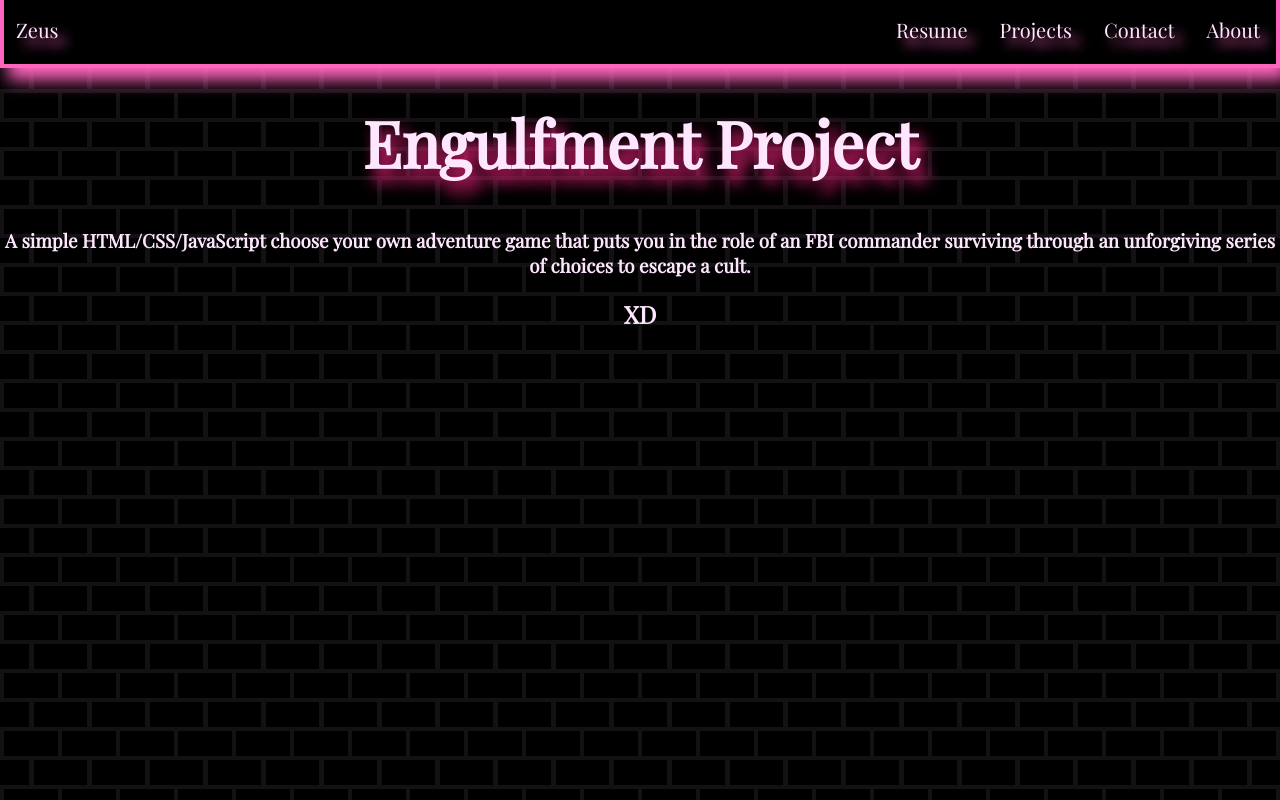
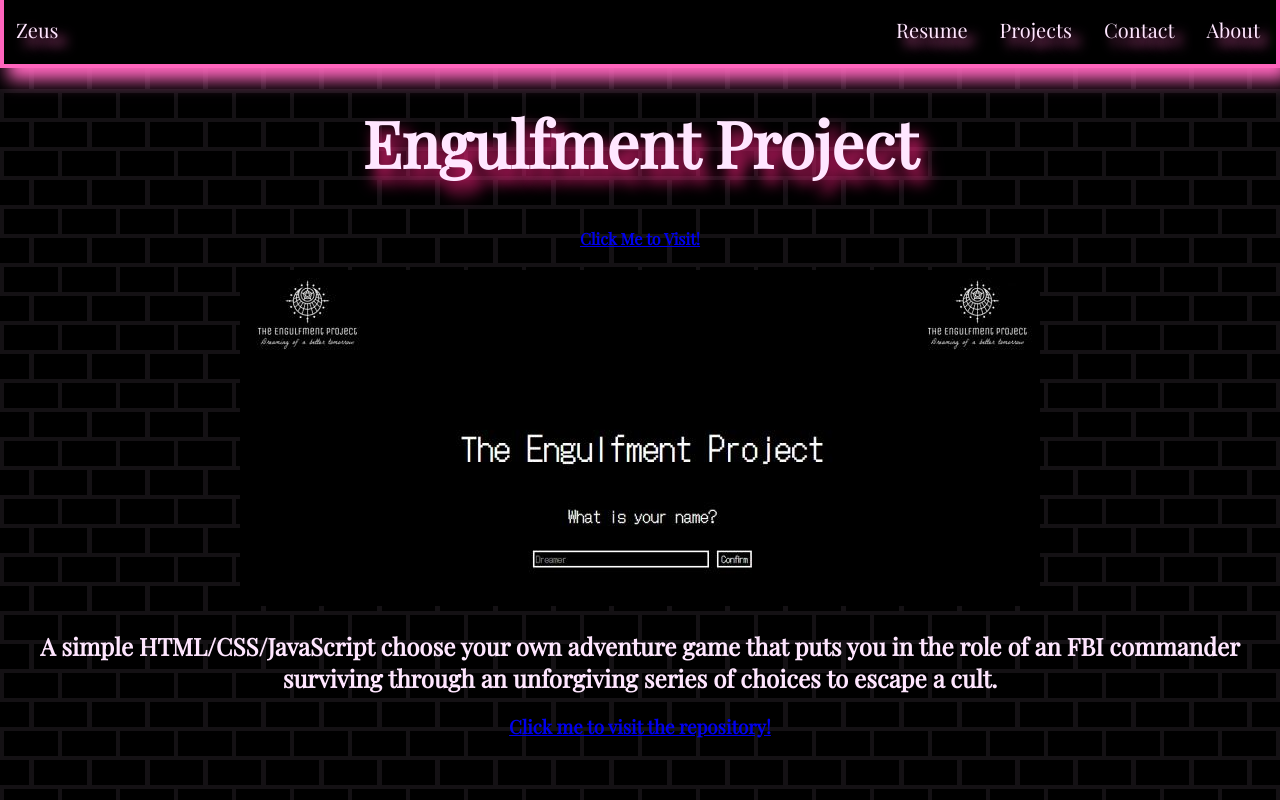
Before and after one commit to zgildo01/portfolio-react, a React (Create React App) app: page /projects/engulfment-project in a window 1280 px wide. Built offline with nearby package versions, Linux system fonts and the light colour scheme.

Commit message:
set up project details page

```diff
--- a/src/components/ProjectDetails/ProjectDetails.jsx
+++ b/src/components/ProjectDetails/ProjectDetails.jsx
@@ -9,8 +9,19 @@ const ProjectDetails = () => {
     <>
     <div id="main">
       <h1>{project[0].title}</h1>
-      <h3>{project[0].description}</h3>
-      <h2>XD</h2>
+      <div id="img-link">
+        <a href={project[0].deploymentLink}>
+          <h4>Click Me to Visit!</h4>
+          <img
+            src={project[0].image}
+            alt={project[0].title + " screenshot"}
+          />
+        </a>
+      </div>
+      <h2>{project[0].description}</h2>
+      <a href={project[0].repositoryLink}>
+        <h3>Click me to visit the repository!</h3>
+      </a>
     </div>
     </>
   );
```
